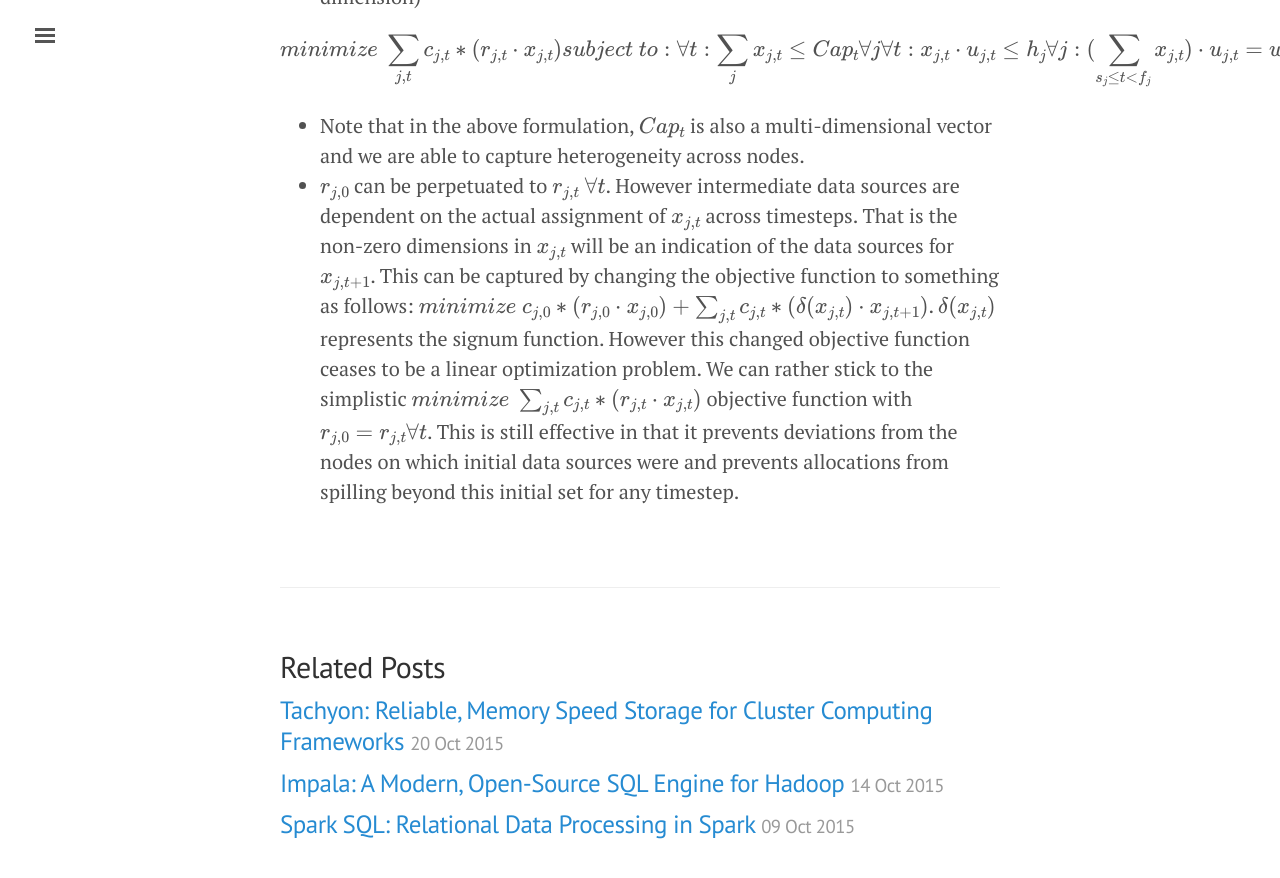
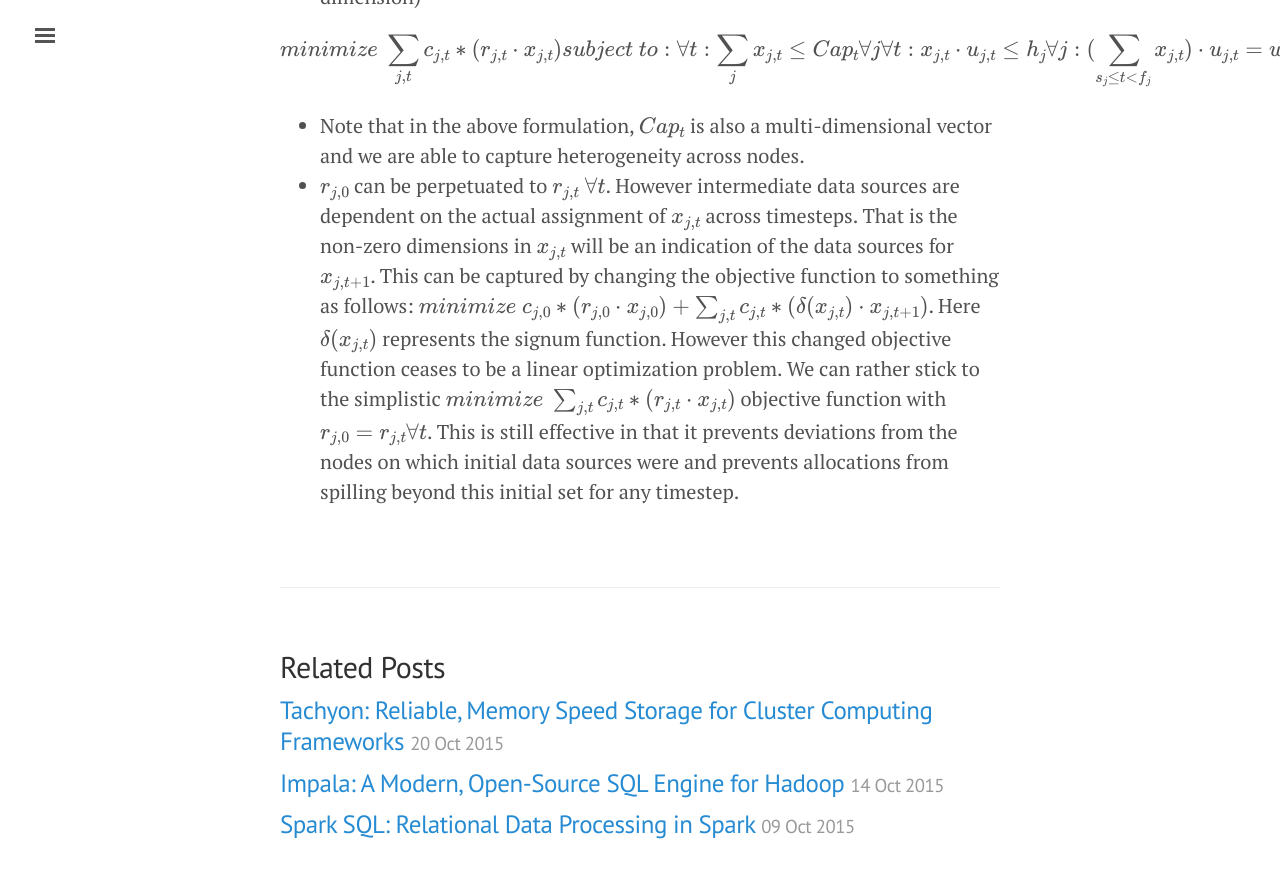
Before and after one commit to kshiteejm/kshiteejm.github.io, a Jekyll site: the page built from _posts/2015-10-26-rayon.md, in a window 1280 px wide and 900 px high, scrolled down 5161 px. Shown: the top 878 px of the window. Built offline with Jekyll 4.4.1, drawn with Linux system fonts in a browser that asks for light colours; formulas are drawn with MathJax 3; comment, search, counter and statistics services are not loaded.

Commit message:
minor mod

```diff
--- a/_posts/2015-10-26-rayon.md
+++ b/_posts/2015-10-26-rayon.md
@@ -108,4 +108,4 @@
 $$
 
 - Note that in the above formulation, $$Cap_t$$ is also a multi-dimensional vector and we are able to capture heterogeneity across nodes.
-- $$r_{j,0}$$ can be perpetuated to $$r_{j,t}\ \forall t$$. However intermediate data sources are dependent on the actual assignment of $$x_{j,t}$$ across timesteps. That is the non-zero dimensions in $$x_{j,t}$$ will be an indication of the data sources for $$x_{j,t+1}$$. This can be captured by changing the objective function to something as follows: $$minimize\ c_{j,0} * (r_{j,0} \cdot x_{j,0}) + \sum_{j,t} c_{j,t} * (\delta (x_{j,t}) \cdot x_{j,t+1})$$. $$\delta (x_{j,t})$$ represents the signum function. However this changed objective function ceases to be a linear optimization problem. We can rather stick to the simplistic $$minimize\ \sum_{j,t} c_{j,t} * (r_{j,t} \cdot x_{j,t})$$ objective function with $$r_{j,0} = r_{j,t} \forall t$$. This is still effective in that it prevents deviations from the nodes on which initial data sources were and prevents allocations from spilling beyond this initial set for any timestep.
+- $$r_{j,0}$$ can be perpetuated to $$r_{j,t}\ \forall t$$. However intermediate data sources are dependent on the actual assignment of $$x_{j,t}$$ across timesteps. That is the non-zero dimensions in $$x_{j,t}$$ will be an indication of the data sources for $$x_{j,t+1}$$. This can be captured by changing the objective function to something as follows: $$minimize\ c_{j,0} * (r_{j,0} \cdot x_{j,0}) + \sum_{j,t} c_{j,t} * (\delta (x_{j,t}) \cdot x_{j,t+1})$$. Here $$\delta (x_{j,t})$$ represents the signum function. However this changed objective function ceases to be a linear optimization problem. We can rather stick to the simplistic $$minimize\ \sum_{j,t} c_{j,t} * (r_{j,t} \cdot x_{j,t})$$ objective function with $$r_{j,0} = r_{j,t} \forall t$$. This is still effective in that it prevents deviations from the nodes on which initial data sources were and prevents allocations from spilling beyond this initial set for any timestep.
```
